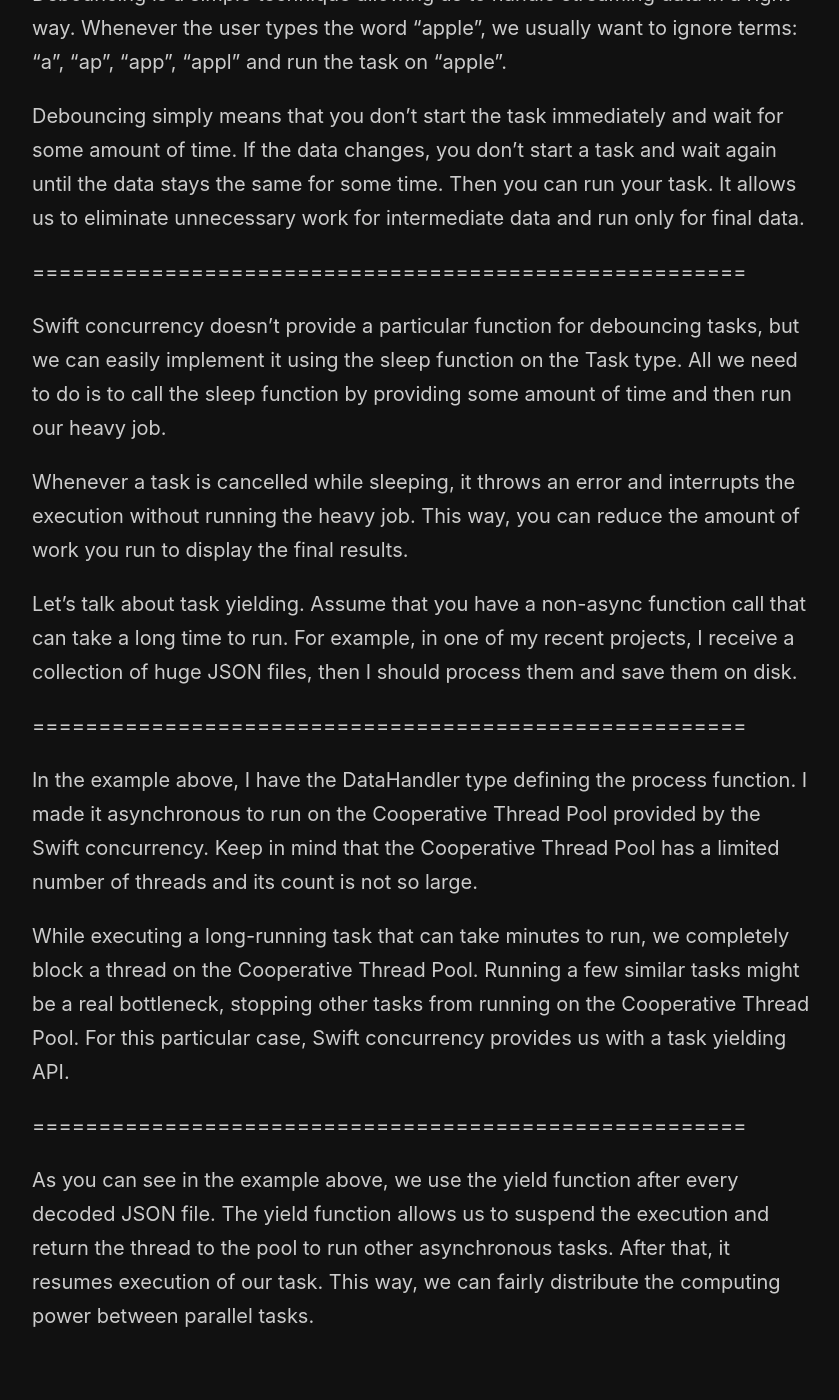
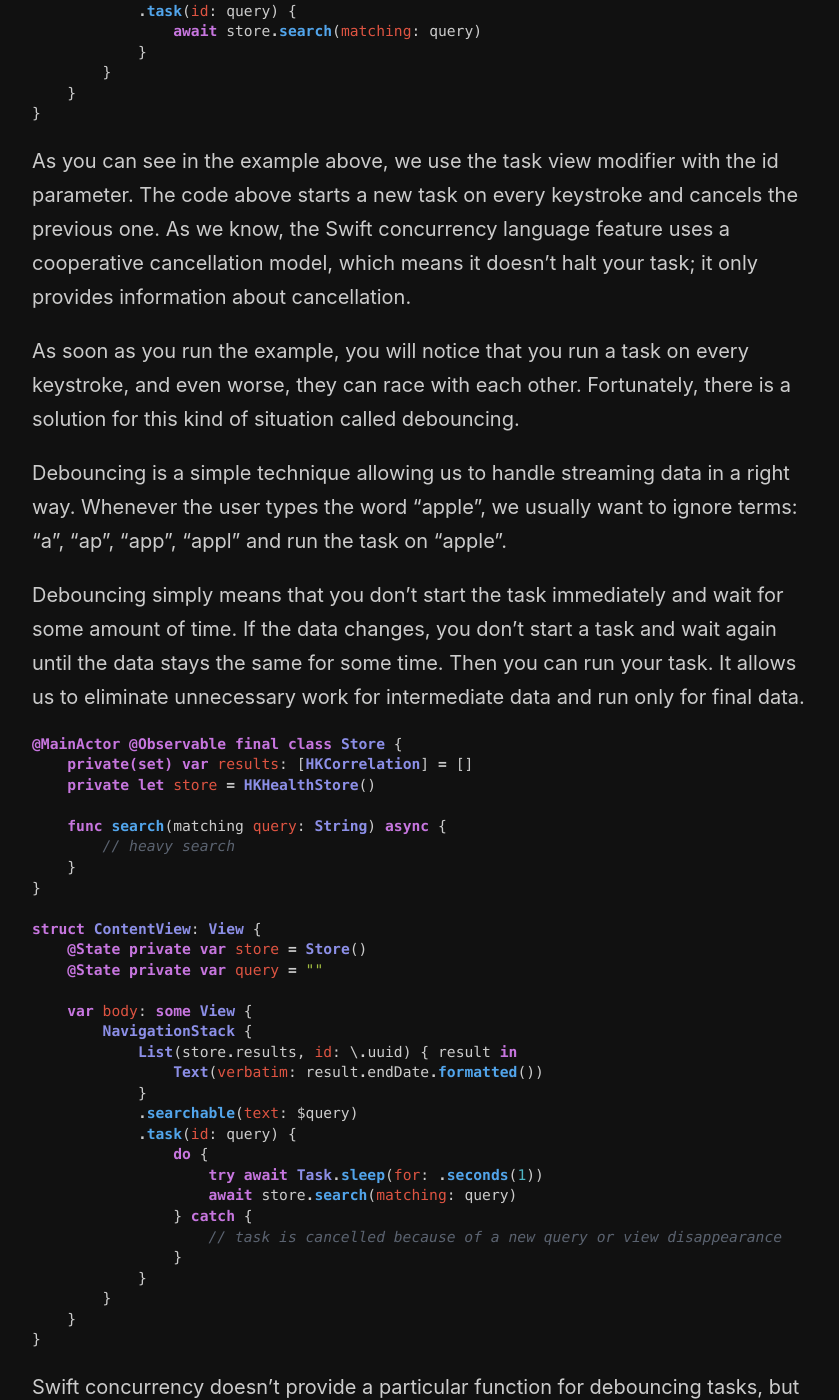
Before and after one commit to mecid/mecid.github.io, a Jekyll site: the page built from _posts/2025-02-18-yielding-and-debouncing-in-swift-concurrency.md, in a window 1280 px wide and 1400 px high, scrolled down 943 px. Shown: the whole window, without its empty margins (218-1057 px from the left). Built offline with Jekyll 4.4.1, drawn with Linux system fonts in a browser that asks for light colours; some of the changed text lies outside the part shown.

Commit message:
task yielding code examples added

````diff
--- a/_posts/2025-02-18-yielding-and-debouncing-in-swift-concurrency.md
+++ b/_posts/2025-02-18-yielding-and-debouncing-in-swift-concurrency.md
@@ -7,7 +7,33 @@
 
 What is the task debouncing? Assume that you have a search field doing heavy search on a huge data structure. While the user types a search query, you start a search task to display results for the entered search term.
 
-======================================================
+```swift
+@MainActor @Observable final class Store {
+    private(set) var results: [HKCorrelation] = []
+    private let store = HKHealthStore()
+
+    func search(matching query: String) async {
+        // heavy search
+    }
+}
+
+struct ContentView: View {
+    @State private var store = Store()
+    @State private var query = ""
+
+    var body: some View {
+        NavigationStack {
+            List(store.results, id: \.uuid) { result in
+                Text(verbatim: result.endDate.formatted())
+            }
+            .searchable(text: $query)
+            .task(id: query) {
+                await store.search(matching: query)
+            }
+        }
+    }
+}
+```
 
 As you can see in the example above, we use the task view modifier with the id parameter. The code above starts a new task on every keystroke and cancels the previous one. As we know, the Swift concurrency language feature uses a cooperative cancellation model, which means it doesn’t halt your task; it only provides information about cancellation.
 
@@ -17,7 +43,38 @@
 
 Debouncing simply means that you don’t start the task immediately and wait for some amount of time. If the data changes, you don’t start a task and wait again until the data stays the same for some time. Then you can run your task. It allows us to eliminate unnecessary work for intermediate data and run only for final data.
 
-======================================================
+```swift
+@MainActor @Observable final class Store {
+    private(set) var results: [HKCorrelation] = []
+    private let store = HKHealthStore()
+
+    func search(matching query: String) async {
+        // heavy search
+    }
+}
+
+struct ContentView: View {
+    @State private var store = Store()
+    @State private var query = ""
+
+    var body: some View {
+        NavigationStack {
+            List(store.results, id: \.uuid) { result in
+                Text(verbatim: result.endDate.formatted())
+            }
+            .searchable(text: $query)
+            .task(id: query) {
+                do {
+                    try await Task.sleep(for: .seconds(1))
+                    await store.search(matching: query)
+                } catch {
+                    // task is cancelled because of a new query or view disappearance
+                }
+            }
+        }
+    }
+}
+```
 
 Swift concurrency doesn’t provide a particular function for debouncing tasks, but we can easily implement it using the sleep function on the Task type. All we need to do is to call the sleep function by providing some amount of time and then run our heavy job.
 
@@ -25,12 +82,46 @@
 
 Let’s talk about task yielding. Assume that you have a non-async function call that can take a long time to run. For example, in one of my recent projects, I receive a collection of huge JSON files, then I should process them and save them on disk.
 
-======================================================
+```swift
+struct Item: Decodable {
+    // decodable fields
+}
+
+struct DataHandler {
+    func process(json files: [Data]) async throws -> [Item] {
+        let decoder = JSONDecoder()
+        var result: [Item] = []
+
+        for file in files {
+            let items = try decoder.decode([Item].self, from: file)
+            result.append(contentsOf: items)
+        }
+
+        return result
+    }
+}
+```
 
 In the example above, I have the DataHandler type defining the process function. I made it asynchronous to run on the Cooperative Thread Pool provided by the Swift concurrency. Keep in mind that the Cooperative Thread Pool has a limited number of threads and its count is not so large.
 
 While executing a long-running task that can take minutes to run, we completely block a thread on the Cooperative Thread Pool. Running a few similar tasks might be a real bottleneck, stopping other tasks from running on the Cooperative Thread Pool. For this particular case, Swift concurrency provides us with a task yielding API.
 
-======================================================
+```swift
+struct DataHandler {
+    func process(json files: [Data]) async throws -> [Item] {
+        let decoder = JSONDecoder()
+        var result: [Item] = []
+
+        for file in files {
+            let items = try decoder.decode([Item].self, from: file)
+            result.append(contentsOf: items)
+
+            await Task.yield()
+        }
+
+        return result
+    }
+}
+```
 
 As you can see in the example above, we use the yield function after every decoded JSON file. The yield function allows us to suspend the execution and return the thread to the pool to run other asynchronous tasks. After that, it resumes execution of our task. This way, we can fairly distribute the computing power between parallel tasks.
````
